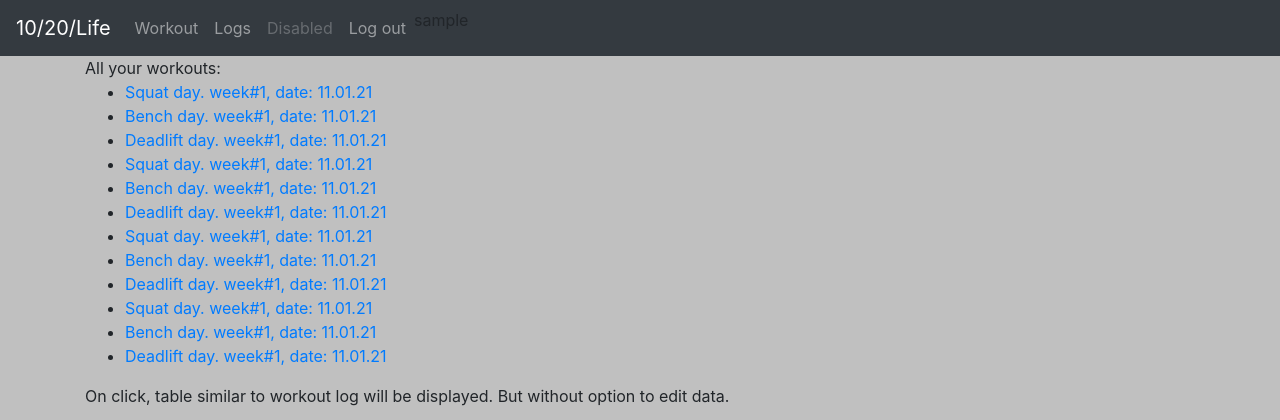
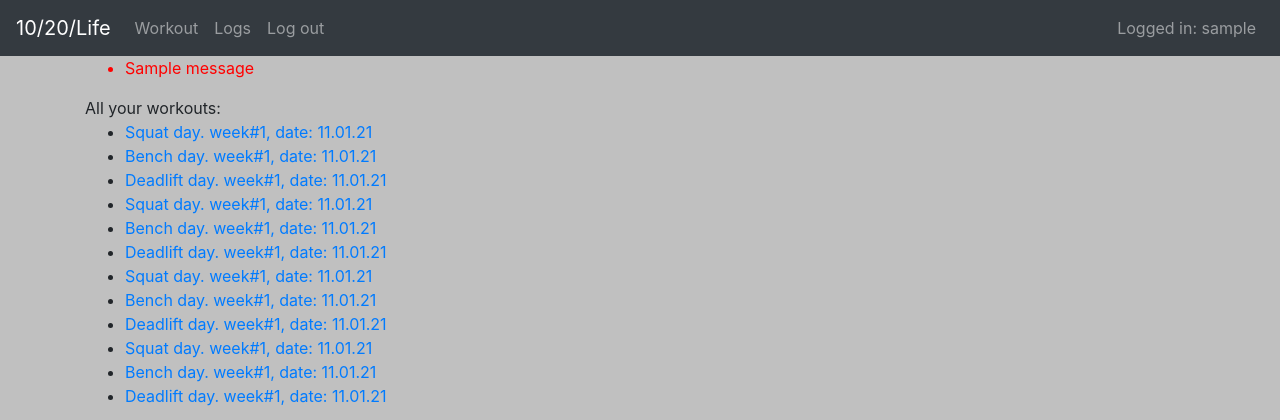
Before and after one commit to alxtca/powerlift, a Flask app: page /allworkouts in a window 1280 px wide. Shown: the top 420 px of the page. Run offline with Flask 2, Linux system fonts and the light colour scheme; a user stored in the database is signed in; tables that the repository leaves empty hold one stand-in row (values such as "Sample post"); one stand-in notice (Sample message) is shown; some libraries are stand-ins or nearby versions.

Commit message:
minor template updates

```diff
--- a/app/forms.py
+++ b/app/forms.py
@@ -1,18 +1,18 @@
 from flask_wtf import FlaskForm
 from wtforms import StringField, PasswordField, BooleanField, SubmitField
-from wtforms.validators import DataRequired, ValidationError, Email, EqualTo
+from wtforms.validators import DataRequired, ValidationError, Email, EqualTo, Length
 from app.models import User
 
 
 class LoginForm(FlaskForm):
-    username = StringField('Username', validators=[DataRequired()])
+    username = StringField('Username', validators=[DataRequired(), Length(min=2, max=18)])
     password = PasswordField('Password', validators=[DataRequired()])
     remember_me = BooleanField('Remember Me')
     submit = SubmitField('Sign In')
 
 
 class RegistrationForm(FlaskForm):
-    username = StringField('Username', validators=[DataRequired()])
+    username = StringField('Username', validators=[DataRequired(), Length(min=2, max=18)])
     password = PasswordField('Password', validators=[DataRequired()])
     password2 = PasswordField(
         'Repeat Password', validators=[DataRequired(), EqualTo('password')])
--- a/app/models.py
+++ b/app/models.py
@@ -9,7 +9,7 @@ class User(UserMixin, db.Model):
     id = db.Column(db.Integer, primary_key=True)
     username = db.Column(db.String, nullable=False)
     password_hash = db.Column(db.String(128))
-    posts = db.relationship('Workout', backref='user', lazy='dynamic')
+    workouts = db.relationship('Workout', backref='user', lazy='dynamic')
 
     def set_password(self, password):
         self.password_hash = generate_password_hash(password)
--- a/app/routes.py
+++ b/app/routes.py
@@ -65,9 +65,10 @@ def all_workouts():
     return render_template('all_workouts.html', allwork=all_workouts_list)
 
 
-# Redirect here after successful login
 @app.route('/select')
 def select():
+    # check last performed workout in db and render a message
+    u = User.query.filter_by(username=current_user.username)
     return render_template('select.html')
 
 
@@ -107,6 +108,8 @@ def form():
         assistance_b = ['Error']
         assistance_c = ['Error']
     if training_type == 'Offseason':
+        # check if any workout has been logged before.
+
         return render_template('form.html', move=move, week=week, assistance_a=assistance_a, assistance_b=assistance_b,
                                assistance_c=assistance_c, idag=idag)
     elif training_type == 'Pre-Contest':
--- a/app/templates/layout.html
+++ b/app/templates/layout.html
@@ -50,27 +50,52 @@
 <body>
     <nav class="navbar navbar-expand-lg navbar-dark bg-dark">
         <a class="navbar-brand" href="{{ url_for('index')}}">10/20/Life</a>
+
+        <!-- hidden on lg up -->
+        {% if not current_user.is_anonymous %}
+        <div class="navbar-text ml-auto p-2 d-lg-none">
+             Logged in: {{ current_user.username }}
+        </div>
+        {% endif %}
+
         <button class="navbar-toggler" type="button" data-toggle="collapse" data-target="#navbarNavAltMarkup" aria-controls="navbarNavAltMarkup" aria-expanded="false" aria-label="Toggle navigation">
           <span class="navbar-toggler-icon"></span>
         </button>
         <div class="collapse navbar-collapse" id="navbarNavAltMarkup">
           <div class="navbar-nav">
+              {% if not current_user.is_anonymous %}
             <a class="nav-item nav-link" href="{{ url_for('select')}}">Workout</a>
             <a class="nav-item nav-link" href="{{ url_for('logs')}}">Logs</a>
-            <a class="nav-item nav-link disabled" href="#">Disabled</a>
+              {% endif %}
+
               {% if current_user.is_anonymous %}
             <a class="nav-item nav-link" href="{{ url_for('login')}}">Log in</a>
             <a class="nav-item nav-link" href="{{ url_for('register')}}">Register</a>
               {% else %}
             <a class="nav-item nav-link" href="{{ url_for('logout')}}">Log out</a>
               {% endif %}
-            <p>{{ current_user.username }}</p>
-
           </div>
         </div>
+
+        <!-- hidden md and down -->
+        {% if not current_user.is_anonymous %}
+        <div class="navbar-text ml-auto p-2 d-none d-lg-block">
+             Logged in: {{ current_user.username }}
+        </div>
+        {% endif %}
+
     </nav>
 
 <div class="container">
+{% with messages = get_flashed_messages() %}
+  {% if messages %}
+    <ul class=flashes>
+    {% for message in messages %}
+      <li style="color: red;">{{ message }}</li>
+    {% endfor %}
+    </ul>
+  {% endif %}
+{% endwith %}
 {% block body %}{% endblock %}
     <br>
     <br>
--- a/app/templates/select.html
+++ b/app/templates/select.html
@@ -1,6 +1,7 @@
 {% extends 'layout.html' %}
 {% block title %} Select workout {% endblock %}
 {% block body %}
+<p>Your last performed workout {{}}</p>
 <form action="{{ url_for('form') }}" method="POST">
         <label>Training type:</label><br>
     <select name="season" class="custom-select list1 col-md-4">
```
